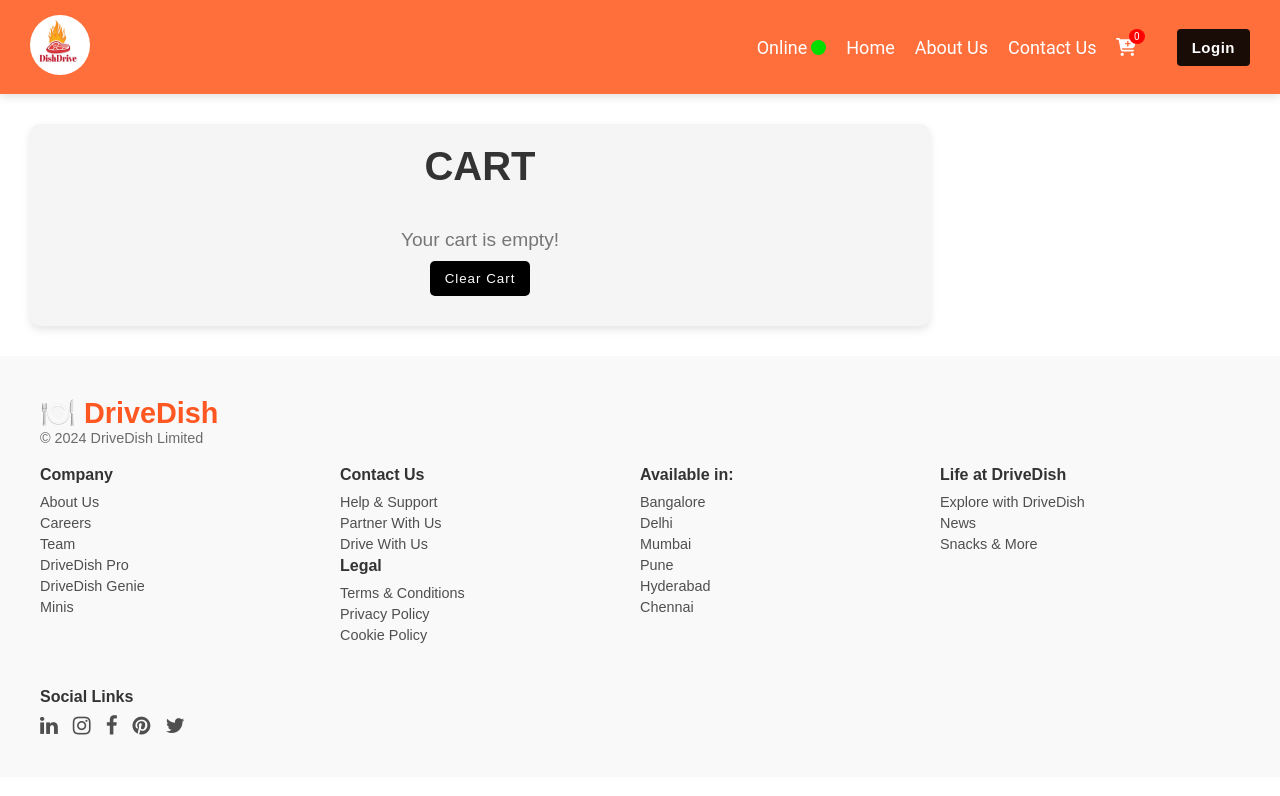
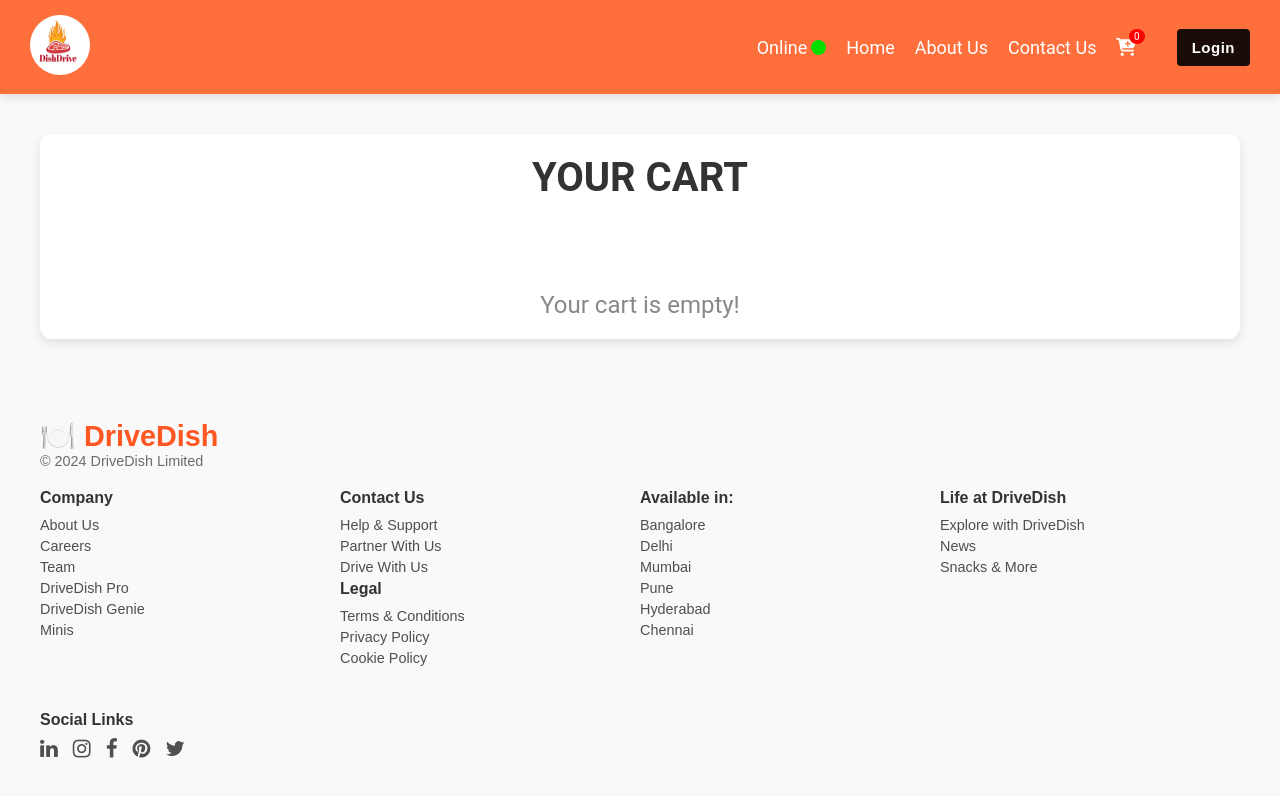
Before and after one commit to SunilCs7/DishDrive, a React (Vite) app: page /cart in a window 1280 px wide. Shown: the top 796 px of the page. Built offline with nearby package versions, Linux system fonts and the light colour scheme.

Commit message:
Optimizing app and deploy

```diff
--- a/src/Components/Body/Body.jsx
+++ b/src/Components/Body/Body.jsx
@@ -7,6 +7,9 @@
 import { Link } from "react-router";
 import useOnlineStatus from "../../CustomHook/useOnlineStatus";
 import Game from "../Game/Game";
+
+// Live API URL
+import { SWIGGY_API } from "../../utils/Contrants";
 
 const Body = () => {
   const [listOfRestaurants, setListOfRestaurants] = useState([]);
@@ -26,14 +29,24 @@
   }, []);
 
   const fetchData = async () => {
-    const data = await fetch("http://localhost:4000/data");
+    // const data = await fetch("http://localhost:4000/data");
+    const data = await fetch(SWIGGY_API);
 
     const json = await data.json();
-    setTimeout(() => {
-      // Your code to execute after the delay
-      setListOfRestaurants(json?.cards || []);
-      setFilteredRestuarant(json?.cards || []);
-    }, 100); // 2-second delay
+    const{cards}=json?.data?.cards?.[1]?.groupedCard?.cardGroupMap?.RESTAURANT
+    // setTimeout(() => {
+    //   // Your code to execute after the delay
+    //   setListOfRestaurants(json?.cards || []);
+    //   setFilteredRestuarant(json?.cards || []);
+    // }, 100); // 2-second delay
+
+
+//  Live API
+    setListOfRestaurants(cards || []);
+    setFilteredRestuarant(cards || []);
+
+
+
   };
 
   if (!onlineStatus) {
@@ -47,7 +60,7 @@
   // Function to handle search
   const handleSearch = () => {
     const filtered = listOfRestaurants.filter((restaurant) =>
-      restaurant?.card?.card?.info?.name
+      restaurant?.card?.card?.info?.cuisines.join(", ")
         ?.toLowerCase()
         .includes(searchText.toLowerCase())
     );
--- a/src/Components/Cart/Cart.jsx
+++ b/src/Components/Cart/Cart.jsx
@@ -1,36 +1,93 @@
 import React from "react";
-import { useSelector } from "react-redux";
+import { useSelector, useDispatch } from "react-redux";
 import ItemList from "../ItemList/ItemList";
-import "./Cart.css"; // Import the CSS file
+import "./Cart.css"; // Importing CSS file for styling
 
-// cear cart releted
-import { clearCart } from "../../utils/cartSlice";
-
-import { useDispatch } from "react-redux";
+// Clear cart functionality
+import { clearCart, removeItems } from "../../utils/cartSlice"; // Importing actions for clearing and removing items from the cart
 
 const Cart = () => {
-  const cartItems = useSelector((store) => store.cart.items);
+  // Access cart items from Redux store
+  const cartItems = useSelector((store) => store.cart.items); // Getting the cart items from the Redux store
 
-  // clearCart Related
-  const dispatch = useDispatch();
-  const handleClearCart = () => dispatch(clearCart());
+  // Dispatch function for Redux actions
+  const dispatch = useDispatch(); // Initializing the dispatch function to dispatch actions
+
+  // Handler to clear the cart
+  const handleClearCart = () => dispatch(clearCart()); // Dispatch the clearCart action to remove all items from the cart
+
+  // Handler to remove individual item(s) from the cart
+  const handleRemoveItem = (item) => dispatch(removeItems(item)); // Dispatch the removeItems action with the item to remove it
+
+  // Calculate total price of items in the cart
+  const totalPrice = cartItems.reduce((total, item) => {
+    const price = item.card.info.price
+      ? item.card.info.price / 100 // Convert paise to rupees if price is in paise
+      : item.card.info.defaultPrice
+      ? item.card.info.defaultPrice / 100 // If price is missing, check for defaultPrice
+      : 0; // Return 0 if no price is found
+
+    const quantity = item.quantity || 1; // Get the item quantity, defaulting to 1 if undefined
+    return total + price * quantity; // Calculate the total price by multiplying the price and quantity
+  }, 0); // Initial total is 0
+
+  // Calculate GST (18%) on the total price
+  const gst = totalPrice * 0.18; // 18% GST
+
+  // Calculate Discount (10%) on the total price
+  const discount = totalPrice * 0.10; // 10% Discount
+
+  // Calculate grand total after applying GST and Discount
+  const grandTotal = totalPrice + gst - discount; // Add GST and subtract discount from the total price
 
   return (
     <div className="cart-container">
-      <h1>Cart</h1>
+      <h1 className="cart-header">Your Cart</h1> {/* Heading for the cart */}
+
       {cartItems.length > 0 ? (
-        <div className="cart-items">
-          <ItemList items={cartItems} />
+        <div className="cart-content"> {/* Main content container for items and price summary */}
+          <div className="item-list-section">
+            <ItemList items={cartItems} /> {/* Display items from cart using the ItemList component */}
+          </div>
+
+          <div className="price-summary-section">
+            <div className="price-summary">
+              <h2 className="summary-title">Price Details</h2> {/* Section title for price details */}
+              <p className="price-item">
+                Total Price: <span>₹{totalPrice.toFixed(2)}</span> {/* Displaying the total price */}
+              </p>
+              <p className="price-item">
+                GST (18%): <span>₹{gst.toFixed(2)}</span> {/* Displaying the GST */}
+              </p>
+              <p className="price-item">
+                Discount (10%): <span>-₹{discount.toFixed(2)}</span> {/* Displaying the discount */}
+              </p>
+              <h3 className="grand-total">
+                Grand Total: <span>₹{grandTotal.toFixed(2)}</span> {/* Displaying the grand total */}
+              </h3>
+            </div>
+
+            {/* Action Buttons Section */}
+            <div className="cart-actions">
+              <button className="action-btn clear-btn" onClick={handleClearCart}>
+                Clear Cart
+              </button>
+              <button className="action-btn clear-btn" onClick={handleRemoveItem}>
+                Remove Item
+              </button>
+
+              <button
+                className="action-btn order-btn"
+                onClick={() => alert("Order placed!")}
+              >
+                Order Now
+              </button> {/* Button to place an order */}
+            </div>
+          </div>
         </div>
       ) : (
         <p className="empty-cart-message">Your cart is empty!</p>
       )}
-
-      <div className="clear-cart">
-        <button onClick={handleClearCart} className="clear-btn">
-          Clear Cart
-        </button>
-      </div>
     </div>
   );
 };
--- a/src/Components/Cart/cart.css
+++ b/src/Components/Cart/cart.css
@@ -1,59 +1,129 @@
+/* General Styling */
+body {
+    font-family: "Roboto", sans-serif;
+    background-color: #f8f9fa;
+    margin: 0;
+    padding: 0;
+}
+
 /* Cart Container Styling */
 .cart-container {
-    max-width: 900px;
-    margin: 30px;
+    max-width: 1200px;
+    margin: 40px auto;
     padding: 20px;
-    background-color: #f5f5f5;
-    border-radius: 10px;
-    box-shadow: 0 4px 8px rgba(0, 0, 0, 0.1);
-    font-family: "Arial", sans-serif;
+    background-color: white;
+    border-radius: 12px;
+    box-shadow: 0 4px 10px rgba(0, 0, 0, 0.1);
     display: flex;
     flex-direction: column;
-    justify-content: center;
-    align-items: center;
+    gap: 20px;
 }
 
-/* Cart Header Styling */
-.cart-container h1 {
+/* Cart Header */
+.cart-header {
     font-size: 2.5rem;
+    color: #333;
     text-align: center;
     margin-bottom: 20px;
-    color: #333;
     text-transform: uppercase;
 }
 
-/* Item List Container */
-.cart-items {
+/* Cart Content Styling */
+.cart-content {
     display: flex;
-    flex-direction: column;
-    gap: 15px;
+    gap: 20px;
+}
+
+/* Item List Section */
+.item-list-section {
+    flex: 2;
+}
+
+/* Price Summary Section */
+.price-summary-section {
+    flex: 1;
+    padding: 20px;
+    background-color: #f7f7f7;
+    border-radius: 12px;
+    box-shadow: inset 0 4px 8px rgba(0, 0, 0, 0.1);
+}
+
+/* Price Summary Styling */
+.price-summary {
+    text-align: left;
+}
+
+.summary-title {
+    font-size: 1.8rem;
+    margin-bottom: 20px;
+    color: #555;
+    text-transform: uppercase;
+    border-bottom: 2px solid #ff6f3c;
+    padding-bottom: 10px;
+}
+
+.price-item {
+    font-size: 1rem;
+    color: #666;
+    margin: 10px 0;
+    display: flex;
+    justify-content: space-between;
+}
+
+.price-item span {
+    font-weight: bold;
+    color: #333;
+}
+
+.grand-total {
+    font-size: 1.5rem;
+    font-weight: bold;
+    color: #ff6f3c;
+    margin-top: 20px;
+    display: flex;
+    justify-content: space-between;
+    border-top: 2px solid #ddd;
+    padding-top: 10px;
 }
 
 /* Empty Cart Message */
 .empty-cart-message {
     text-align: center;
-    font-size: 1.2rem;
-    color: #777;
-    margin-top: 20px;
+    font-size: 1.5rem;
+    color: #888;
+    margin-top: 50px;
+}
+
+/* Buttons Styling */
+.action-btn {
+    padding: 12px 20px;
+    border-radius: 8px;
+    font-size: 1rem;
+    font-weight: bold;
+    border: none;
+    cursor: pointer;
+    transition: all 0.3s ease;
+    width: 100%;
+    margin-top: 10px;
+    text-align: center;
 }
 
 .clear-btn {
-    /* border: 2px solid red; */
-    padding: 10px 15px;
-    margin: 10px 0px;
-    border-radius: 5px;
-    background-color: rgb(0, 0, 0);
+    background-color: #dc3545;
     color: white;
-    letter-spacing: 1px;
-    cursor: pointer;
-    border: none;
-    transform: scale(1);
-
-
 }
 
 .clear-btn:hover {
-    background-color: rgb(255, 111, 60);
-    transform: scale(1.2);
+    background-color: #c82333;
+    transform: translateY(-2px);
+}
 
+.order-btn {
+    background-color: #28a745;
+    color: white;
 }
+
+.order-btn:hover {
+    background-color: #218838;
+    transform: translateY(-2px);
+}
--- a/src/utils/Contrants.js
+++ b/src/utils/Contrants.js
@@ -1,6 +1,6 @@
 export const CDN_URL = "https://media-assets.swiggy.com/swiggy/image/upload/";
-// export const MENU_URL =
-//   "https://www.swiggy.com/dapi/menu/pl?page-type=REGULAR_MENU&complete-menu=true&lat=20.27060&lng=85.83340&restaurantId=208058";
+export const SWIGGY_API =
+  "https://www.swiggy.com/dapi/restaurants/search/v3?lat=20.2959847&lng=85.8246101&str=restaurants&trackingId=dc51a832-70ee-c5fe-5ffe-e5eba69a27d7&submitAction=ENTER&queryUniqueId=37060c32-3f8c-5784-403e-43076add24f8 ";
 
 export const MENU_API =
   "https://www.swiggy.com/mapi/menu/pl?page-type=REGULAR_MENU&complete-menu=true&lat=20.2959847&lng=85.8246101&restaurantId=";
```
